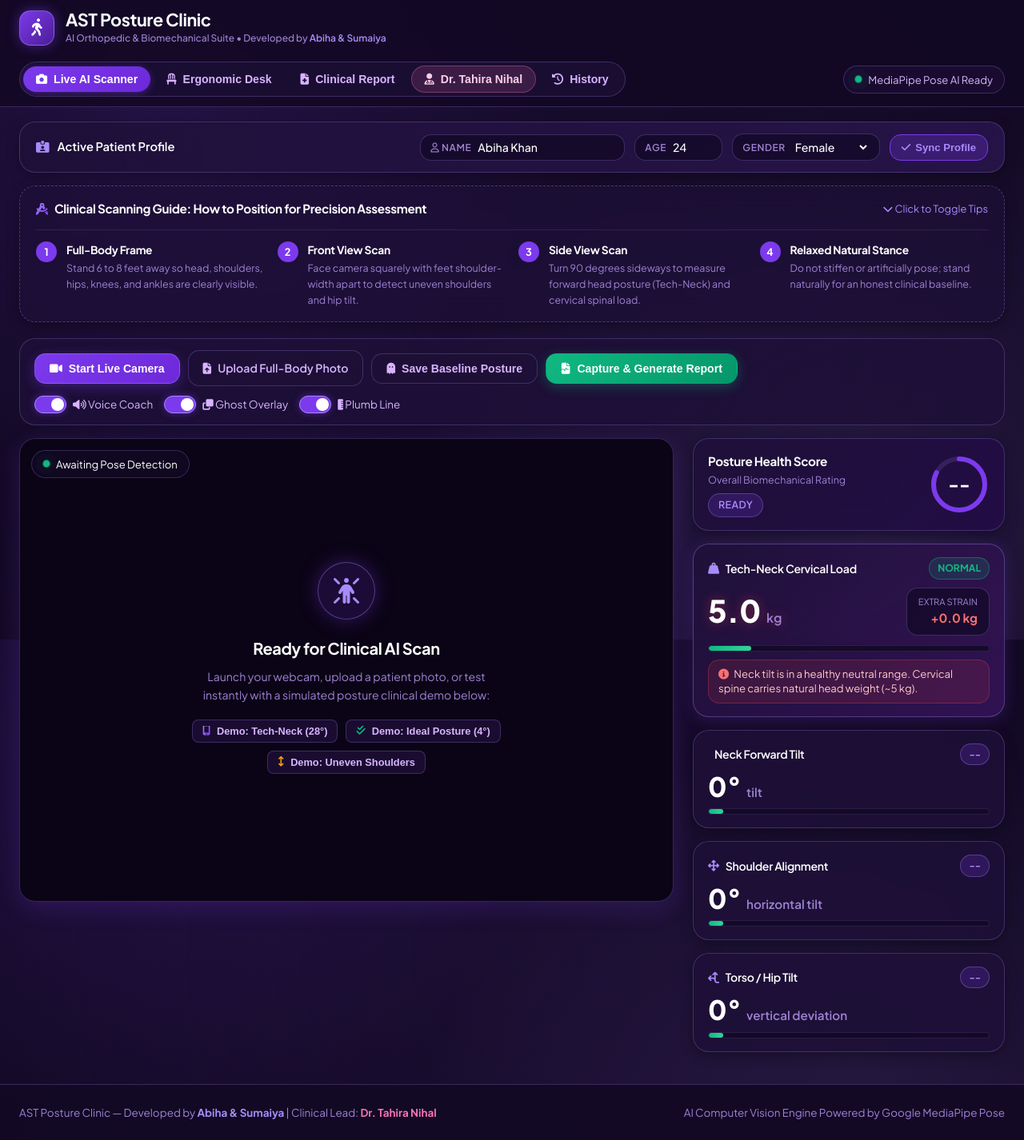
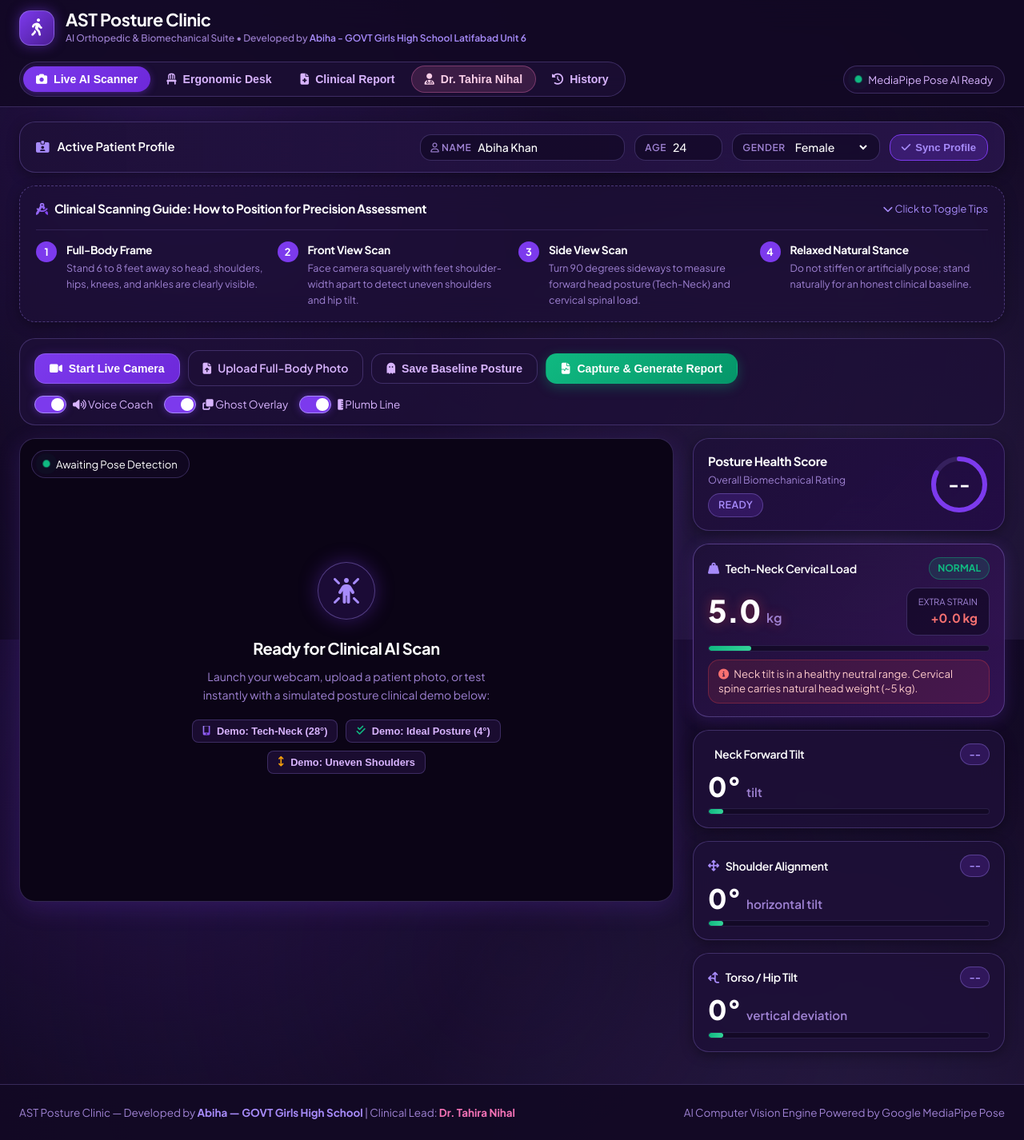
Before and after one commit to abihas176-ux/posture, a plain HTML site: page index.html in a window 1280 px wide. Shown: the whole page at 80% size. Drawn offline with Linux system fonts and the light colour scheme; some icons are missing.

Commit message:
Revise developer information in index.html
Updated the developer information in the brand subtitle and footer.

```diff
--- a/index.html
+++ b/index.html
@@ -34,9 +34,10 @@
         </div>
         <div class="brand-info">
           <h1>AST Posture Clinic</h1>
-          <div class="brand-subtitle">
-            AI Orthopedic & Biomechanical Suite • Developed by <span>Abiha &amp; Sumaiya</span>
-          </div>
+       <div class="brand-subtitle">
+  AI Orthopedic & Biomechanical Suite • Developed by <span>Abiha - GOVT Girls High School Latifabad Unit 6</span>
+</div>
+
         </div>
       </div>
 
@@ -908,8 +909,8 @@
        ========================================================================== -->
   <footer class="site-footer">
     <div class="footer-inner">
-      <div class="footer-credit">
-        AST Posture Clinic — Developed by <span class="team-names">Abiha &amp; Sumaiya</span> | Clinical Lead: <span class="doctor-name">Dr. Tahira Nihal</span>
+     <div class="footer-credit">
+        AST Posture Clinic — Developed by <span class="team-names">Abiha — GOVT Girls High School</span> | Clinical Lead: <span class="doctor-name">Dr. Tahira Nihal</span>
       </div>
       <div>
         <span>AI Computer Vision Engine Powered by Google MediaPipe Pose</span>
```
